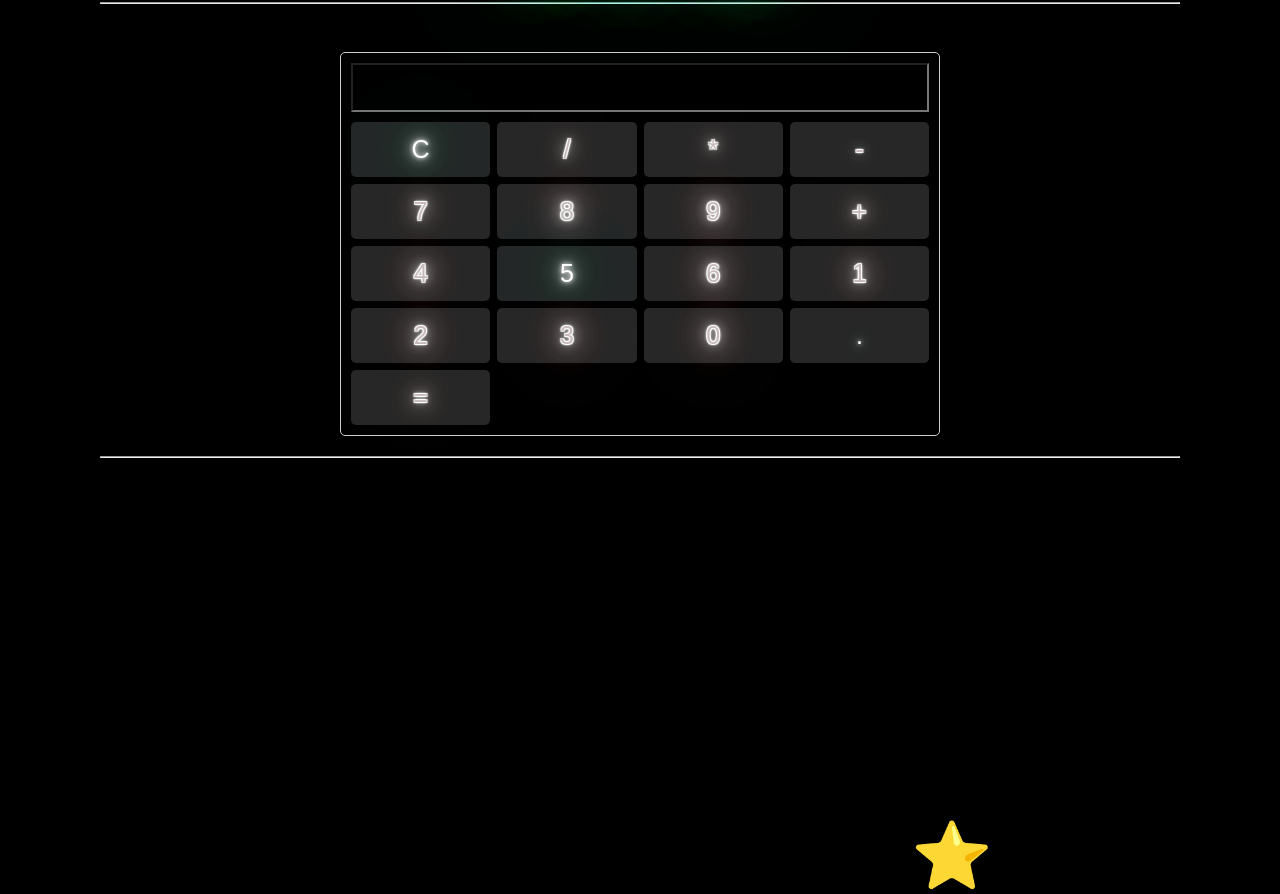
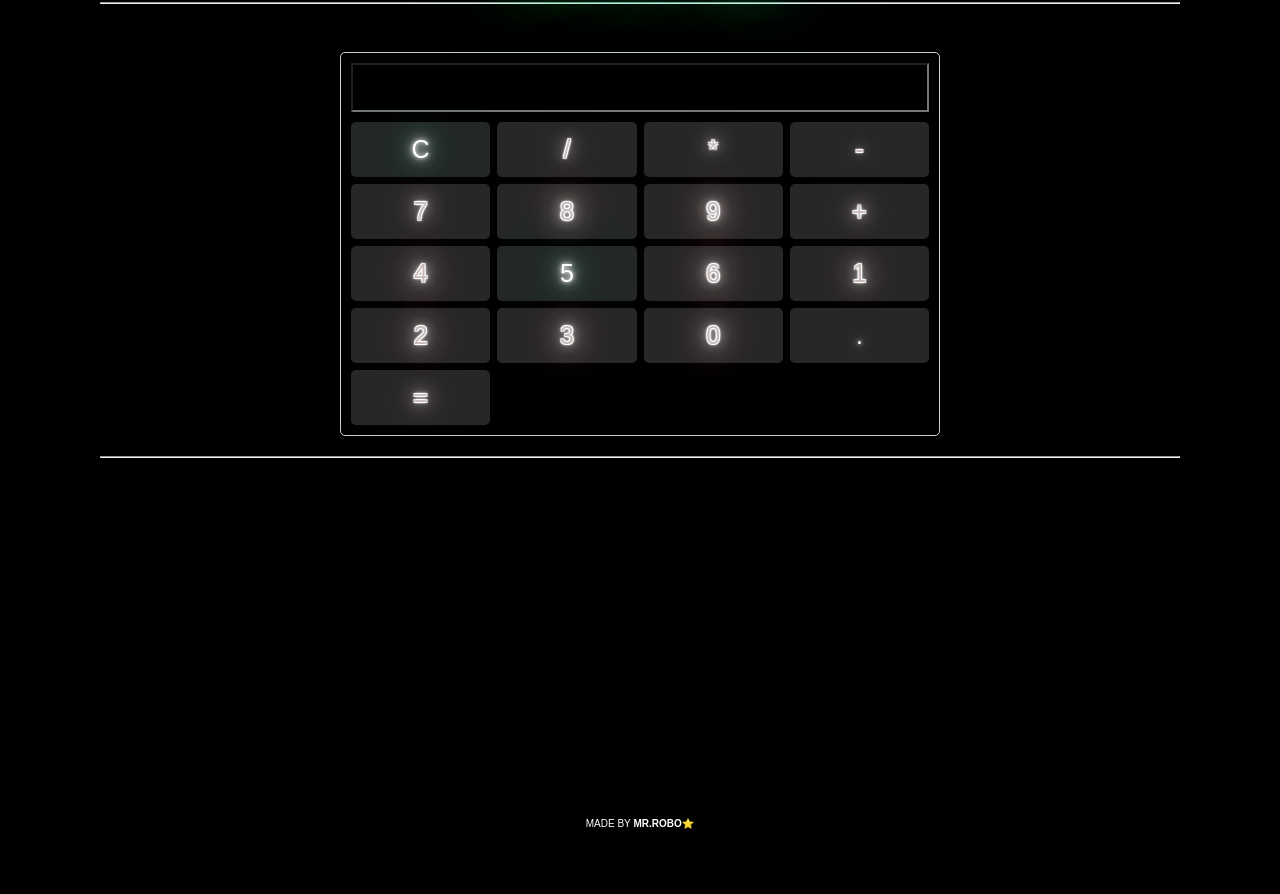
Before and after one commit to pabitra0011/calculator_hub, a plain HTML site: page index.html in a window 1280 px wide. Shown: the part 55-949 px from the top of the page. After the commit the page ends 884 px from the top, so only its background shows below. Drawn offline with Linux system fonts and the light colour scheme.

Commit message:
Update index.css
update footer css

```diff
--- a/index.css
+++ b/index.css
@@ -162,6 +162,15 @@
 
 
 
+/* //////footer section... */
+ .copywrite{
+  color:white;
+ font-size: 10px;
+}
+
+
+
+
 
 
 
```
